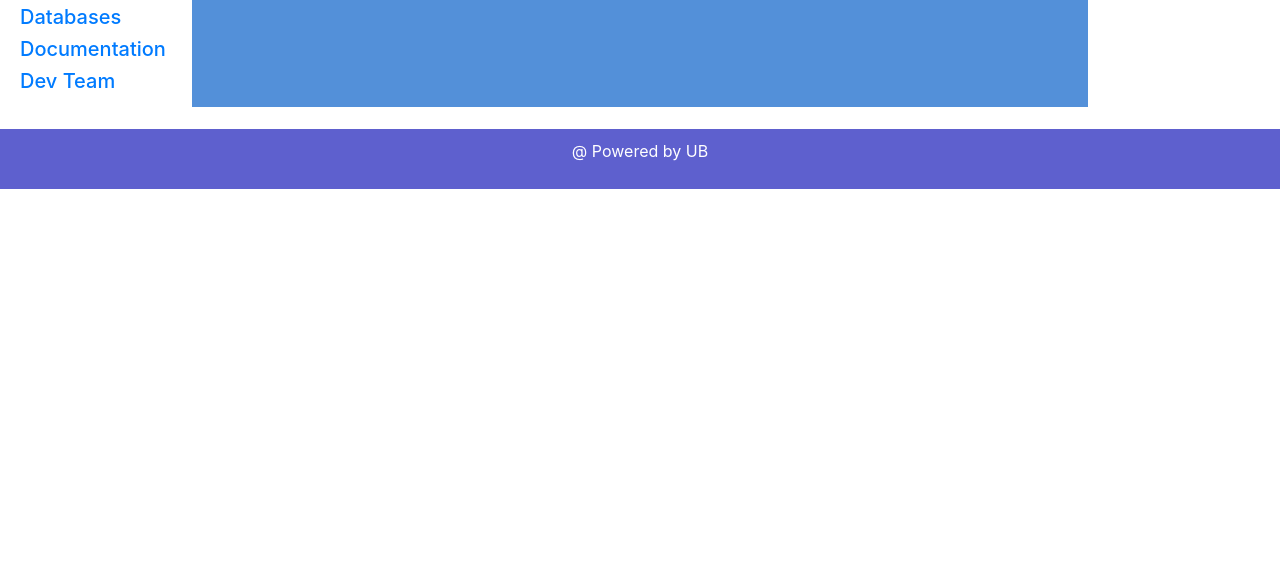
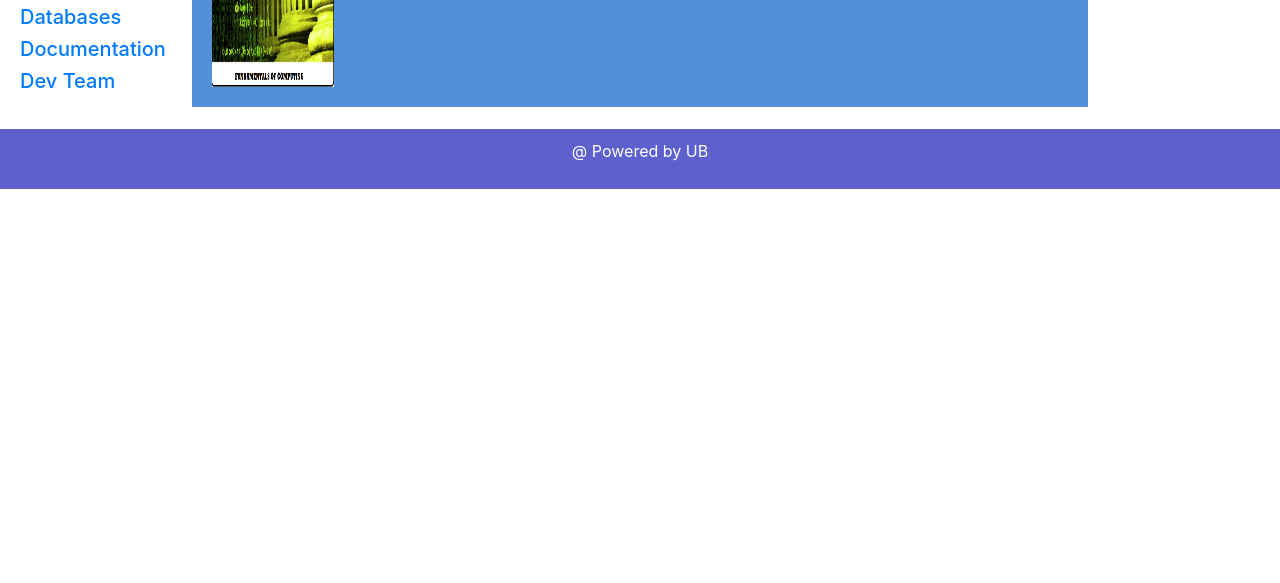
Before and after one commit to kryanbz/FoC2021-Student-Example, a plain HTML site: page aboutme.html in a window 1280 px wide. Shown: the part 217-800 px from the top of the page. Drawn offline with nearby package versions, Linux system fonts and the light colour scheme.

Commit message:
Update aboutme.html

```diff
--- a/aboutme.html
+++ b/aboutme.html
@@ -28,7 +28,7 @@
 
   <article>
     <h1>About Me</h1>
-    <p><img src="foc2.jpg" alt="Kieran Ryan" width="122" height="122" style="float:left; margin-right:50px">
+    <p><img src="FOC.png" alt="Kieran Ryan" width="122" height="122" style="float:left; margin-right:50px">
 I am an awesome FoC Student.</p>
     </article>
 </section>
```
